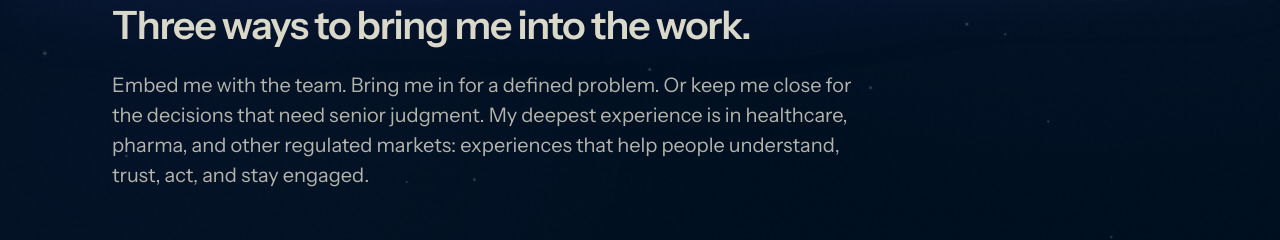
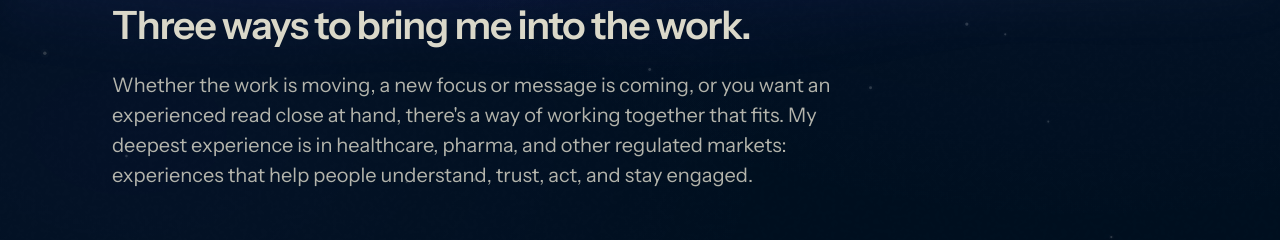
Before and after one commit to ShawnCapizzi/shawncapizzi-com, a Next.js app: page /engagements in a window 1280 px wide. Shown: the part 188-428 px from the top of the page. Built offline with nearby package versions, Linux system fonts and the light colour scheme; no server answers.

Commit message:
Engagements intro: choose by situation, not a preview of the cards

```diff
--- a/app/engagements/page.tsx
+++ b/app/engagements/page.tsx
@@ -159,11 +159,11 @@ export default function Page() {
             Three ways to bring me into the work.
           </h1>
           <p className="hero-lead max-w-3xl">
-            Embed me with the team. Bring me in for a defined problem. Or keep
-            me close for the decisions that need senior judgment. My deepest
-            experience is in healthcare, pharma, and other regulated markets:
-            experiences that help people understand, trust, act, and stay
-            engaged.
+            Whether the work is moving, a new focus or message is coming, or
+            you want an experienced read close at hand, there&apos;s a way of
+            working together that fits. My deepest experience is in
+            healthcare, pharma, and other regulated markets: experiences that
+            help people understand, trust, act, and stay engaged.
           </p>
         </div>
       </section>
```
